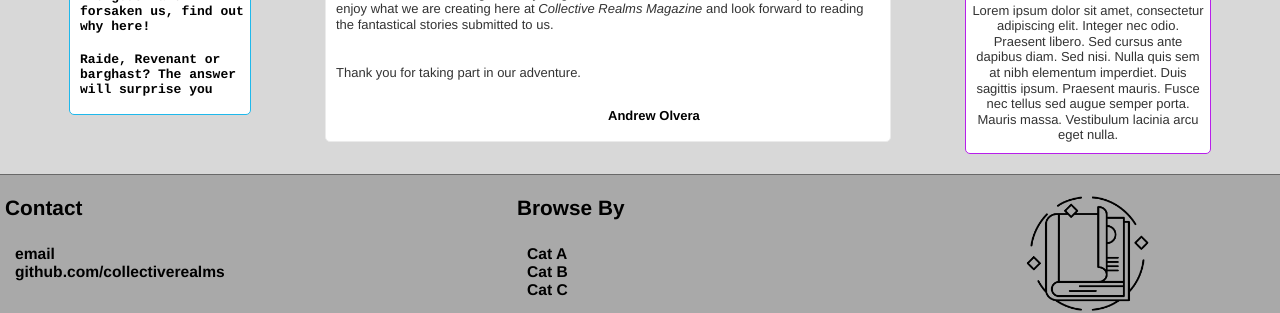
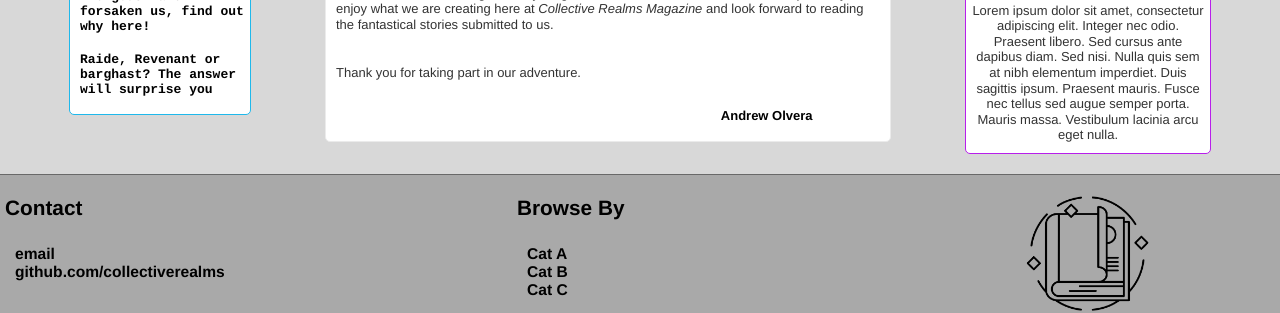
Before and after one commit to collectiverealms/collectiverealms, a Jekyll site: the page built from index.html, in a window 1280 px wide. Shown: the part 536-849 px from the top of the page. Built offline with Jekyll 4.4.1, drawn with Linux system fonts in a browser that asks for light colours; the list of posts is cut into pages by our own code.

Commit message:
Update main.css

```diff
--- a/css/main.css
+++ b/css/main.css
@@ -45,7 +45,7 @@ body {
                     }
 
                     .home .signature {
-                        margin-left: 50%;
+                        margin-left: 70%;
                     }
 
                     #podcast li {
```
